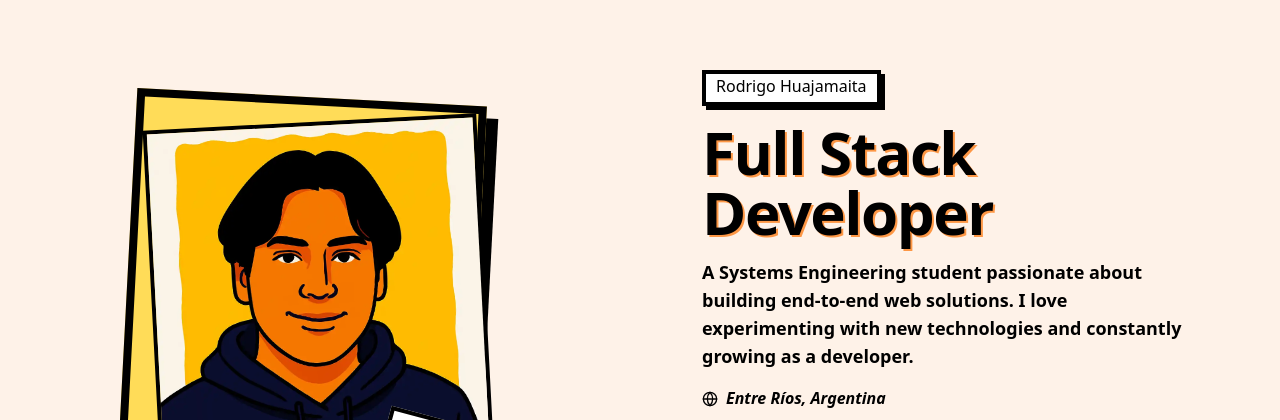
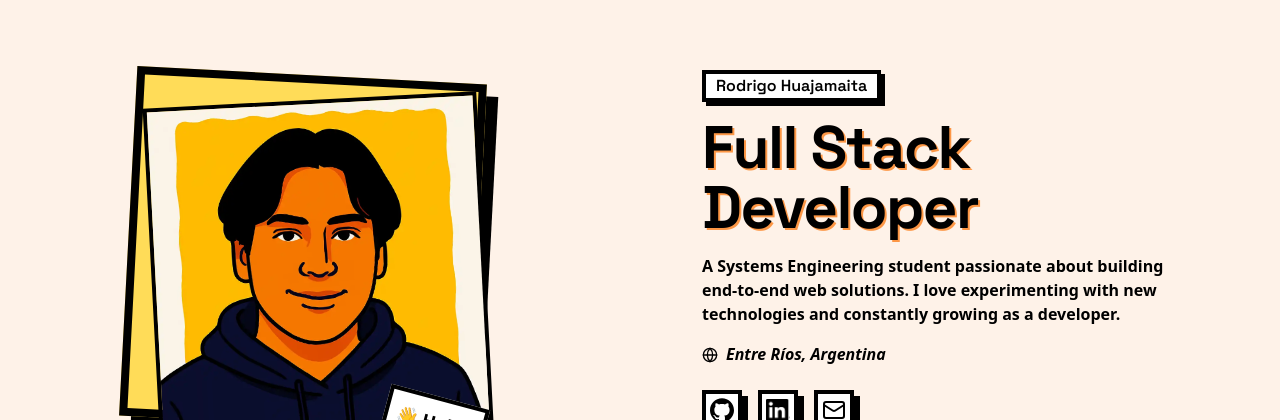
Before and after one commit to huajar/neobrutalism-portfolio, a Next.js app: page / in a window 1280 px wide. Shown: the part 198-618 px from the top of the page. Built offline with nearby package versions, Linux system fonts and the light colour scheme; no server answers.

Commit message:
refactor: update Hero component styles and integrate space_Grotesk font

```diff
--- a/components/home/hero.tsx
+++ b/components/home/hero.tsx
@@ -6,6 +6,7 @@ import { useTranslations } from "@/hooks/useTranslations";
 
 import { Button } from "@/components/ui/button";
 import { Badge } from "../ui/badge";
+import { space_Grotesk } from "@/app/fonts";
 
 export function Hero() {
   const t = useTranslations("hero");
@@ -36,21 +37,21 @@ export function Hero() {
             <div className="space-y-4">
               <Badge
                 variant="neutral"
-                className="text-base font-medium justify-center items-center py-0 !pb-1 [box-shadow:4px_4px_0px_0px_#000] border-black border-4"
+                className={`text-base justify-center items-center py-0 [box-shadow:4px_4px_0px_0px_#000] border-black border-4 ${space_Grotesk.className}`}
               >
                 Rodrigo Huajamaita
               </Badge>
-              <h1 className="text-5xl font-bold tracking-tight sm:text-5xl md:text-6xl lg:text-6xl [text-shadow:2px_2px_0px_#FD9745]">
+              <h1 className={`text-4xl font-black tracking-tight sm:text-5xl md:text-6xl lg:text-6xl [text-shadow:2px_2px_0px_#FD9745] ${space_Grotesk.className}`}>
                 {t("title")}
                 <br />
                 {t("subtitle")}
               </h1>
-              <p className="md:text-lg font-base max-w-[600px]">
+              <p className="font-base max-w-[600px]">
                 {t("description")}
               </p>
               <address className="flex items-center justify-center lg:justify-start gap-2">
-                <Globe className="h-4 w-4 mt-[1.5px]" />
-                <span className="font-semibold">Entre Ríos, Argentina</span>
+                <Globe className="h-4 w-4 mt-[2px]" />
+                <span className="font-base">Entre Ríos, Argentina</span>
               </address>
             </div>
             <div className="flex lg:justify-center lg:items-center space-x-4">
```
